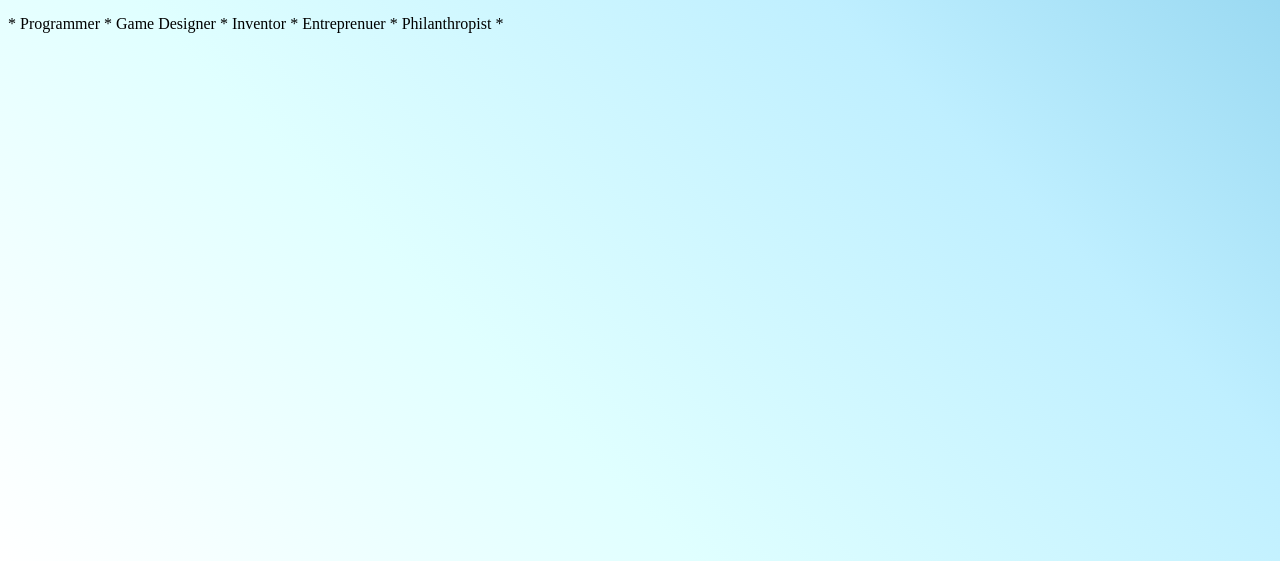
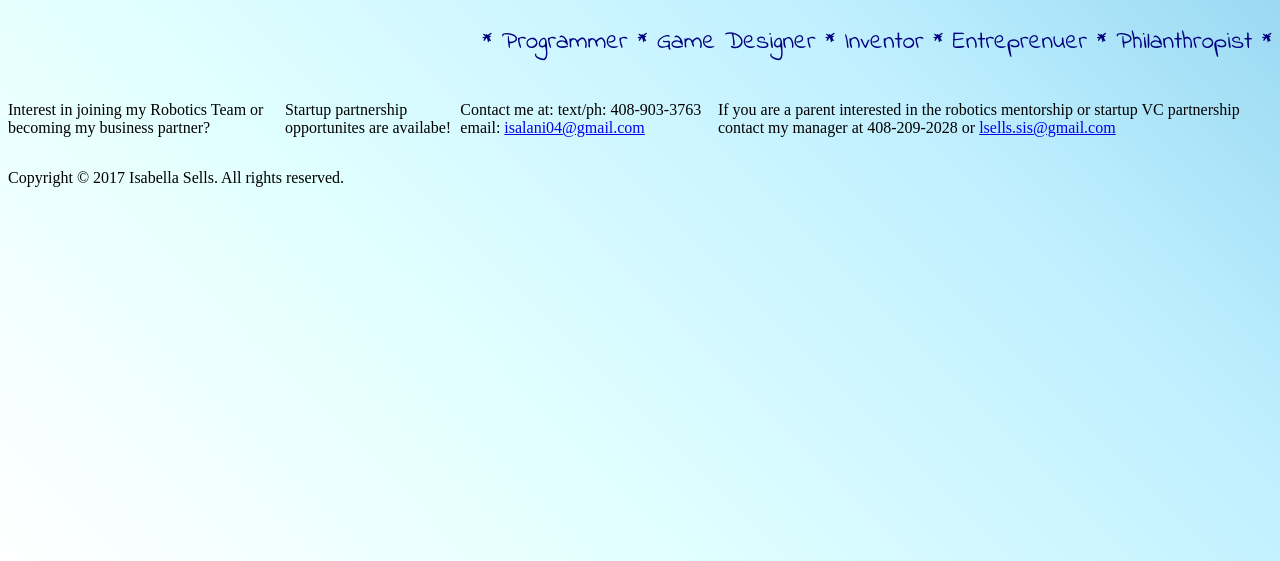
Before and after one commit to LaniGamerGirl/lanigamergirl.github.io, a plain HTML site: page contact.html in a window 1280 px wide. Shown: the part 239-800 px from the top of the page. Drawn offline with Linux system fonts and the light colour scheme.

Commit message:
Update contact.html

```diff
--- a/contact.html
+++ b/contact.html
@@ -1,11 +1,14 @@
 <DOCTYPE html>
     <html>
+
     <head>
         <link rel="stylesheet" type="text/css" href="index.css">
         <title> My Personal Profile</title>
         <link href="https://fonts.googleapis.com/css?family=Indie+Flower" rel="stylesheet">
     </head>
+
     <body>
+        <header>
             <div id="name"> <strong> Isabella Sells </strong> </div>
             <div id="menu">
                 <ul>
@@ -17,14 +20,28 @@
             </div>
             <hr width="85%">
 
-           <div class= "me">
-<p>
-* Programmer *
-Game Designer *
-Inventor *
-Entreprenuer *
-Philanthropist *
+            <div class="me">
+
+                <p id=intro>
+                    * Programmer * Game Designer * Inventor * Entreprenuer * Philanthropist *
                 </p>
             </div>
+        </header>
+
+        <main>
+            <p>
+                Interest in joining my Robotics Team or becoming my business partner?
+            </p>
+            <p>Startup partnership opportunites are availabe!
+            </p>
+            <p> Contact me at: text/ph: 408-903-3763 email:
+                <a href="mailto:isalani04@gmail.com"> isalani04@gmail.com</a></p>
+            <p> If you are a parent interested in the robotics mentorship or startup VC partnership contact my manager at 408-209-2028 or <a href="mailto:isalani04@gmail.com">lsells.sis@gmail.com</a></p>
+
+        </main>
+        <footer>
+            <p>Copyright © 2017 Isabella Sells. All rights reserved.</p>
+        </footer>
     </body>
+
     </html>
```
Lines whose indentation alone changed are shown as unchanged.
